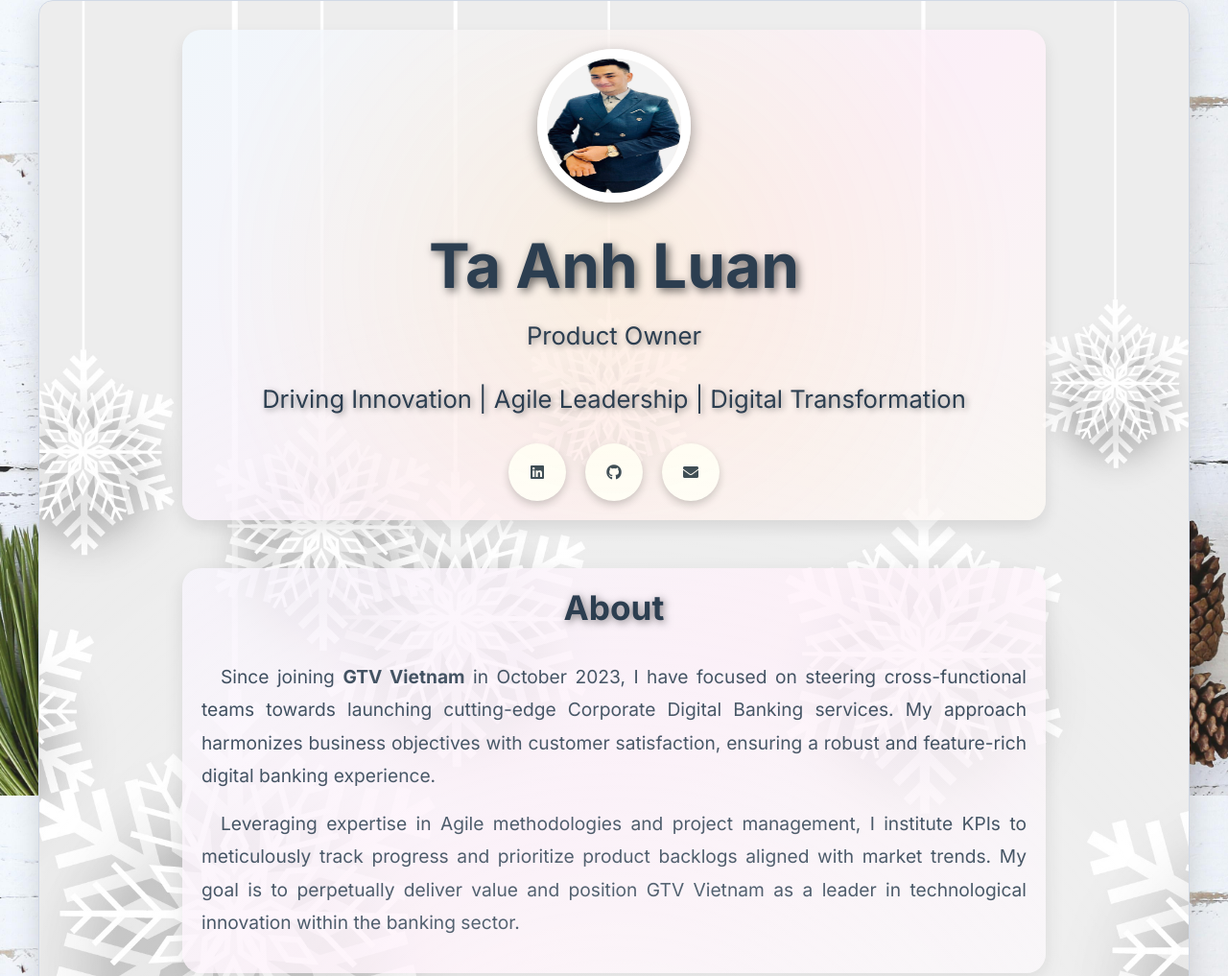
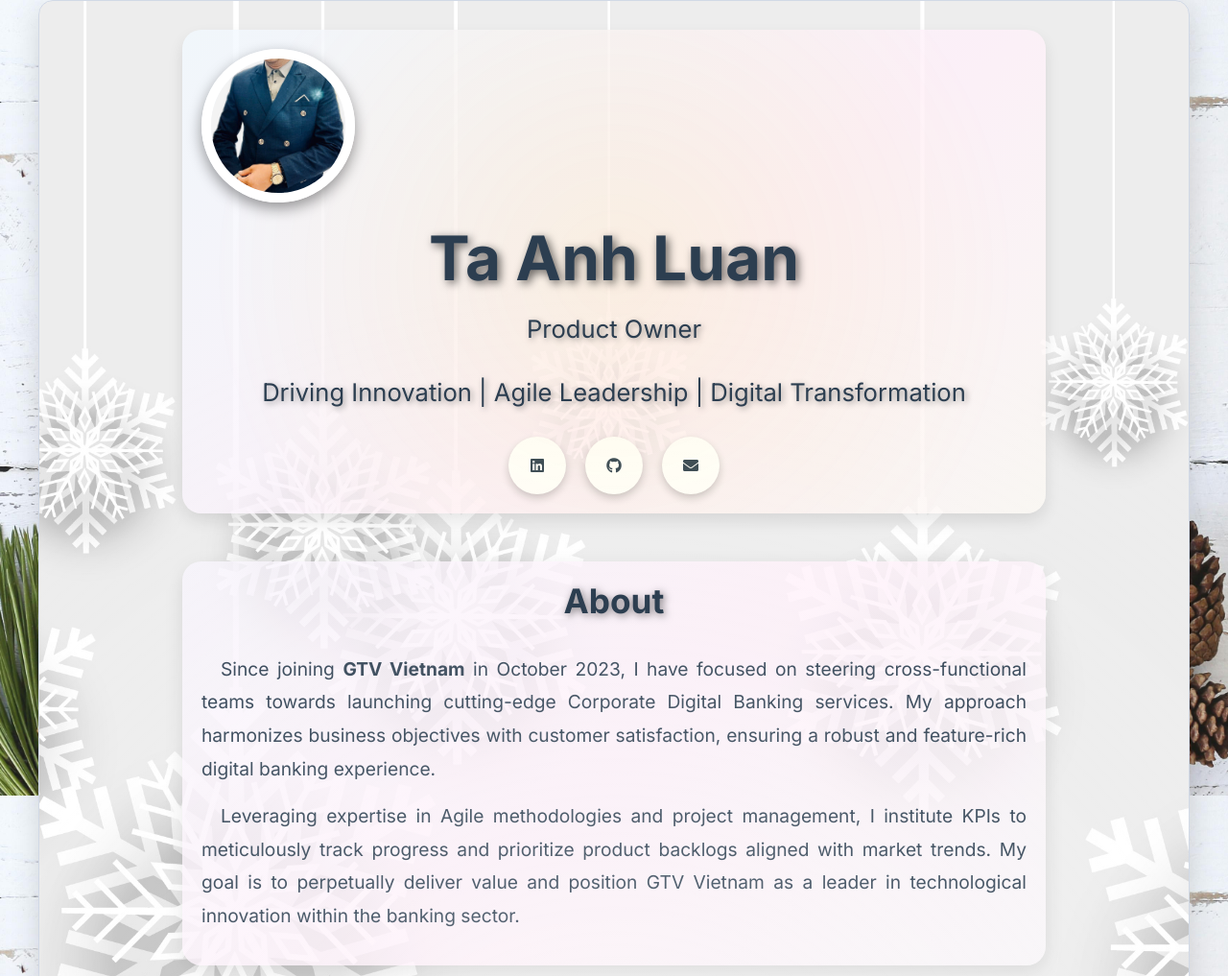
Before and after one commit to taanhluan/JonathanTa, a plain HTML site: page index.html in a window 1280 px wide. Shown: the top 1017 px of the page at 96% size. Drawn offline with Linux system fonts and the light colour scheme.

Commit message:
Update styles.css

```diff
--- a/assets/css/styles.css
+++ b/assets/css/styles.css
@@ -241,22 +241,30 @@ button:hover {
 /* =========================
    Profile Photo Styles
 ========================= */
-.profile-photo img {
-  width: 160px;
+.profile-photo {
+  width: 160px; /* Kích thước khung cố định */
   height: 160px;
-  border-radius: 50%;
+  border-radius: 50%; /* Khung hình tròn */
+  overflow: hidden; /* Đảm bảo ảnh không tràn ra ngoài khung */
   margin-bottom: 20px;
-  border: 10px solid var(--white);
-  box-shadow: 0 6px 15px rgba(0, 0, 0, 0.4);
+  border: 10px solid var(--white); /* Viền trắng */
+  box-shadow: 0 6px 15px rgba(0, 0, 0, 0.4); /* Hiệu ứng đổ bóng */
   position: relative;
   z-index: 2;
+}
+
+.profile-photo img {
+  width: 100%; /* Ảnh chiếm toàn bộ chiều rộng container */
+  height: 100%; /* Ảnh chiếm toàn bộ chiều cao container */
+  object-fit: cover; /* Cắt ảnh đúng tỉ lệ mà không bị méo */
   transition: transform 0.3s ease, box-shadow 0.3s ease;
 }
 
 .profile-photo img:hover {
-  transform: scale(1.1);
-  box-shadow: 0 8px 20px rgba(0, 0, 0, 0.5);
+  transform: scale(1.1); /* Phóng to khi hover */
+  box-shadow: 0 8px 20px rgba(0, 0, 0, 0.5); /* Tăng đổ bóng khi hover */
 }
+
 
 /* =========================
    Icon Container Styles
```
